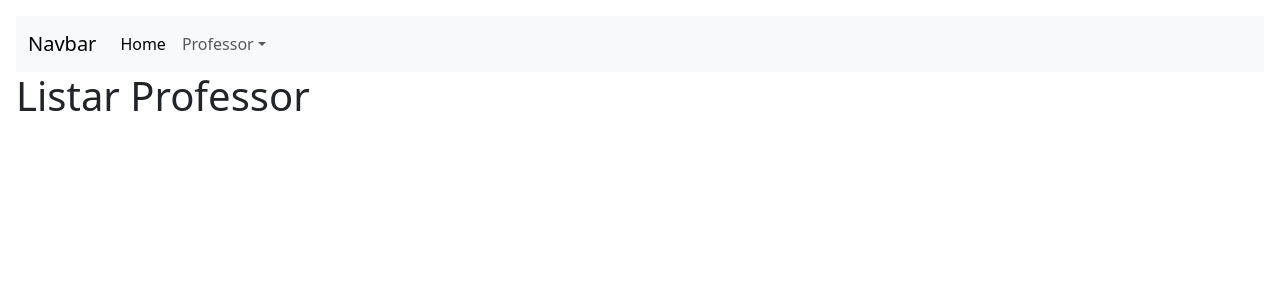
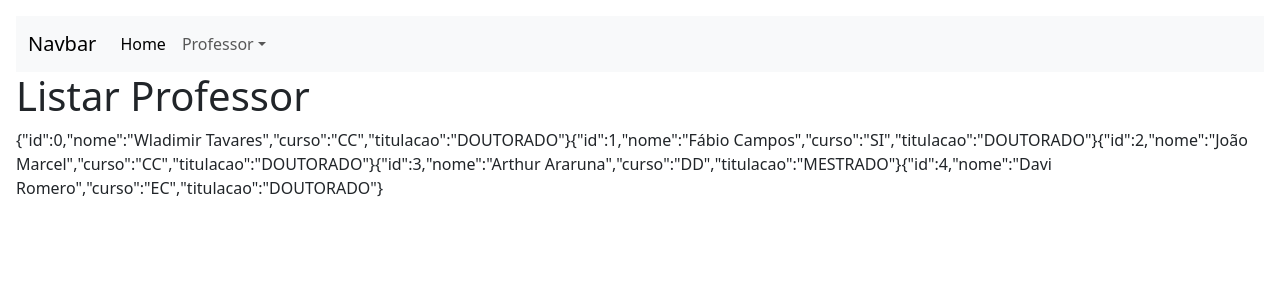
Before and after one commit to jeffersoncarvalho/ufc_2024_1, a React (Create React App) app in the folder WEB/T04/curso_react/: page /professor/listar in a window 1280 px wide. Shown: the top 300 px of the page. Built offline with nearby package versions, Linux system fonts and the light colour scheme.

Commit message:
crud navbar

```diff
--- /dev/null
+++ b/WEB/T04/curso_react/src/components/17CRUD/data/db_professor.js
@@ -0,0 +1,11 @@
+const professores = [
+
+    { id: 0, nome: "Wladimir Tavares", curso: "CC", titulacao: "DOUTORADO" },
+    { id: 1, nome: "Fábio Campos", curso: "SI", titulacao: "DOUTORADO" },
+    { id: 2, nome: "João Marcel", curso: "CC", titulacao: "DOUTORADO" },
+    { id: 3, nome: "Arthur Araruna", curso: "DD", titulacao: "MESTRADO" },
+    { id: 4, nome: "Davi Romero", curso: "EC", titulacao: "DOUTORADO" }
+
+]
+
+export default professores
--- a/WEB/T04/curso_react/src/components/17CRUD/professor/Listar.js
+++ b/WEB/T04/curso_react/src/components/17CRUD/professor/Listar.js
@@ -1,6 +1,19 @@
+import professores from "../data/db_professor"
+
 const Listar = () => {
+
+    const renderizarProfessores = () => {
+        const vetorResultado = professores.map(professor => JSON.stringify(professor))
+        return vetorResultado
+    }
+
     return (
-        <h1>Listar Professor</h1>
+        <>
+            <h1>Listar Professor</h1>
+            <div>
+                {renderizarProfessores()}
+            </div>
+        </>
     )
 }
 
```
Also changed, not shown: WEB/T04/curso_react/src/components/17CRUD/Home.js (+0 -8 lines).
